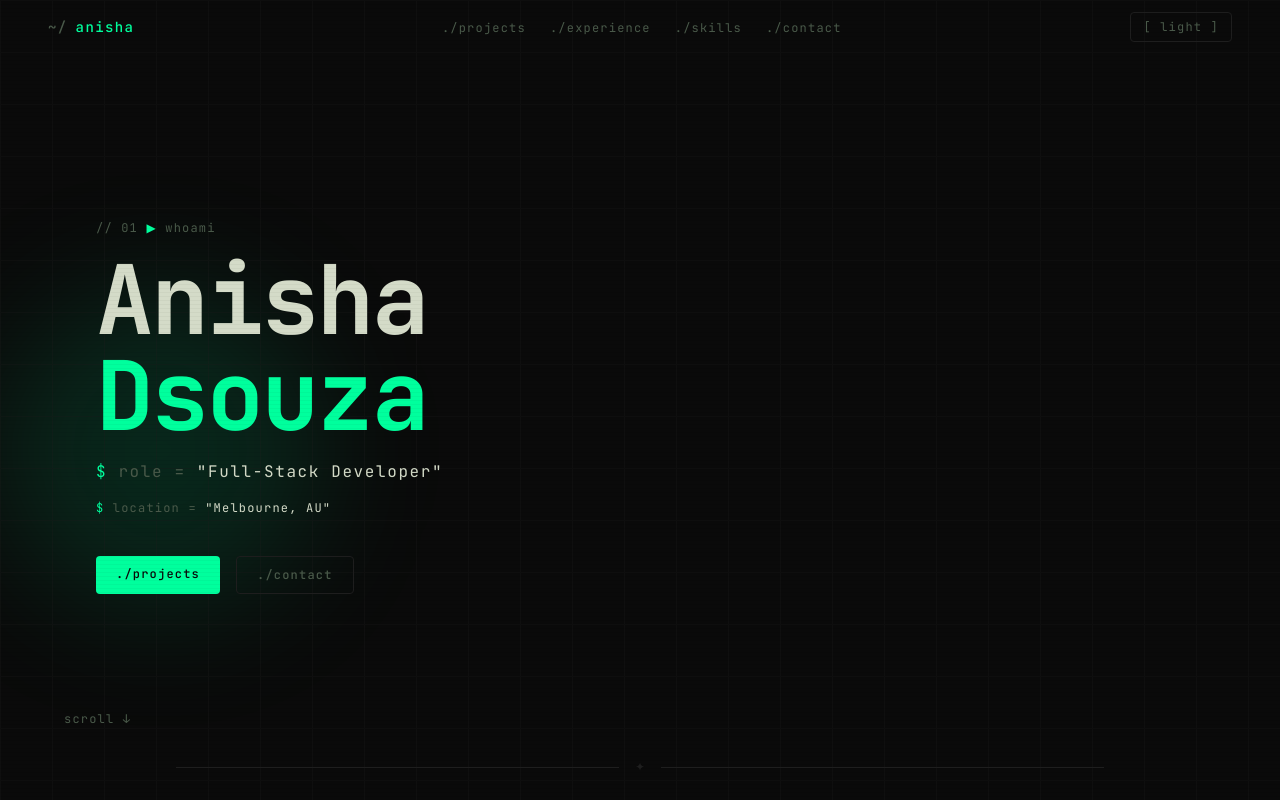
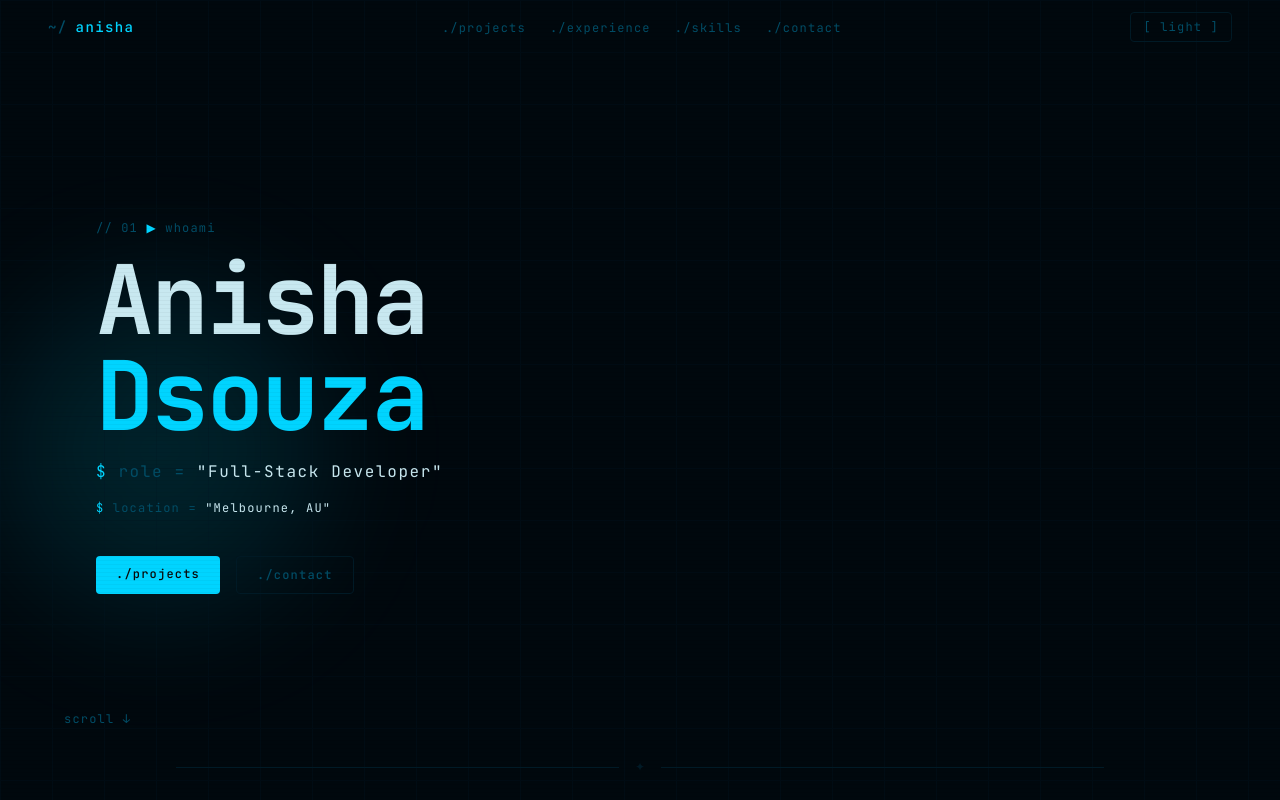
Before and after one commit to Anisha18/anisha-portfolio, a React (Vite) app: page / in a window 1280 px wide. Shown: the top 800 px of the page. Built offline with nearby package versions, Linux system fonts and the light colour scheme.

Commit message:
Updated Terminal inspired Portfolio Color

```diff
--- a/src/index.css
+++ b/src/index.css
@@ -6,26 +6,26 @@
 
 /* ── CSS Variables ─────────────────────────────────────── */
 :root {
-  --green: #00ff9d;
-  --green-dim: #00cc7d;
-  --green-glow: rgba(0, 255, 157, 0.12);
-  --bg: #0a0a0a;
-  --bg-surface: #111111;
-  --bg-border: #1e1e1e;
-  --text: #d4dbc8;
-  --text-dim: #4a5a4a;
+  --green: #00d4ff;
+  --green-dim: #00a8cc;
+  --green-glow: rgba(0, 212, 255, 0.12);
+  --bg: #00080d;
+  --bg-surface: #000d14;
+  --bg-border: #001a26;
+  --text: #c8e8f0;
+  --text-dim: #004d66;
   --font-mono: "JetBrains Mono", "Fira Code", monospace;
 }
 
 html.light {
-  --green: #007a4d;
-  --green-dim: #005c39;
-  --green-glow: rgba(0, 122, 77, 0.08);
-  --bg: #f4f4ee;
-  --bg-surface: #eaeae4;
-  --bg-border: #d0d0c8;
-  --text: #1a1a14;
-  --text-dim: #888878;
+  --green: #007a99;
+  --green-dim: #005c73;
+  --green-glow: rgba(0, 122, 153, 0.08);
+  --bg: #f0f8fa;
+  --bg-surface: #e4f2f7;
+  --bg-border: #c0dce6;
+  --text: #001a22;
+  --text-dim: #7a9eaa;
 }
 
 /* ── Base ──────────────────────────────────────────────── */
@@ -102,6 +102,12 @@ body {
   animation: termFadeIn 0.45s ease forwards;
 }
 
+/* ── Timeline connector line ─────────────────────────────── */
+.timeline-line {
+  @apply absolute left-4 top-0 h-full w-px;
+  background: linear-gradient(to bottom, var(--green), var(--green-dim), transparent);
+}
+
 /* ── Scrollbar ─────────────────────────────────────────── */
 ::-webkit-scrollbar { width: 5px; }
 ::-webkit-scrollbar-track { background: var(--bg); }
```
